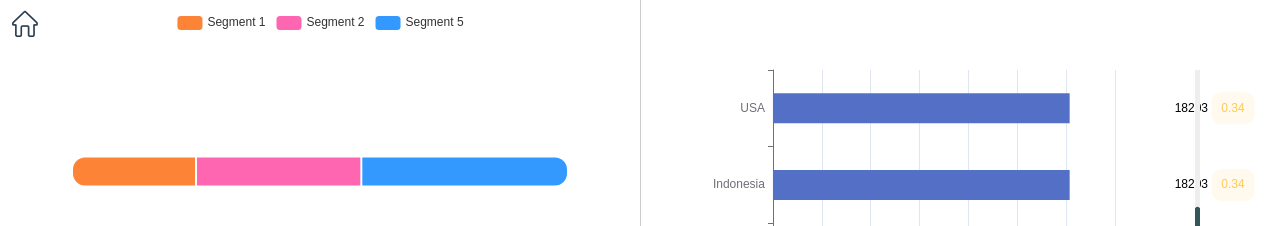
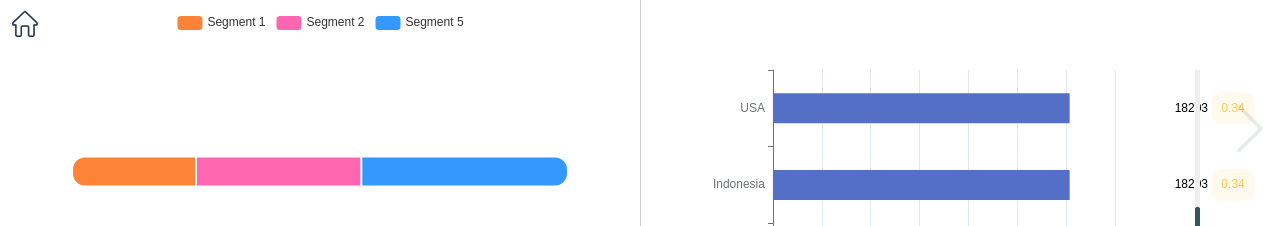
Before and after one commit to xiao-xiaozi/echarts-example, a Vue app: page /barChart/one in a window 1280 px wide. Shown: the top 226 px of the page. Built offline with nearby package versions, Linux system fonts and the light colour scheme.

Commit message:
feat: 柱状图加上切换功能

```diff
--- a/src/views/BarChart/BarChartOne.vue
+++ b/src/views/BarChart/BarChartOne.vue
@@ -2,6 +2,7 @@
 import ChartLayout from "@/components/ChartLayout.vue"
 import * as echarts from "echarts"
 import { onMounted } from "vue"
+import { useRouter } from "vue-router"
 
 function initBarChartOne(){
   const barOne = echarts.init(document.getElementById('bar-one'))
@@ -180,9 +181,14 @@ onMounted(() => {
   initBarChartOne()
   initBarChartTwo()
 })
+
+const router = useRouter()
+function nextPage() {
+  router.push({ name: 'BarChartTwo' })
+}
 </script>
 <template>
-  <ChartLayout>
+  <ChartLayout :next-page="nextPage">
     <main class="chart-container">
       <div class="first-box">
         <div id="bar-one" attr="chart" />
--- a/src/views/BarChart/BarChartTwo.vue
+++ b/src/views/BarChart/BarChartTwo.vue
@@ -2,6 +2,7 @@
 import ChartLayout from '@/components/ChartLayout.vue';
 import * as echarts from "echarts"
 import { onMounted } from 'vue';
+import { useRouter } from 'vue-router';
 
 function initBarChartThree(){
   const chart = echarts.init(document.getElementById('barChart-three'))
@@ -11,7 +12,7 @@ function initBarChartThree(){
       axisPointer: { type: 'shadow' }
     },
     grid: {
-      left: '3%',
+      left: '10%',
       right: '4%',
       bottom: '3%',
       containLabel: true
@@ -88,9 +89,13 @@ onMounted(() => {
   initBarChartThree()
 })
 
+const router = useRouter()
+function prePage(){
+  router.push({ name: 'BarChartOne' })
+}
 </script>
 <template>
-  <ChartLayout>
+  <ChartLayout :pre-page="prePage">
     <main class="chart-container">
       <div class="first-box">
         <div id="barChart-three" attr="chart" />
@@ -98,7 +103,7 @@ onMounted(() => {
       <div class="second-box">2</div>
       <div class="third-box">
         <ul>
-          <li>通过 <a href="https://echarts.apache.org/zh/option.html#series-line.markArea">markArea</a> 实现坐标系区域高亮。</li>
+          <li>通过 <a href="https://echarts.apache.org/zh/option.html#series-line.markArea" target="_blank">markArea</a> 实现坐标系区域高亮。</li>
         </ul>
       </div>
       <div class="fourth-box">4</div>
```
